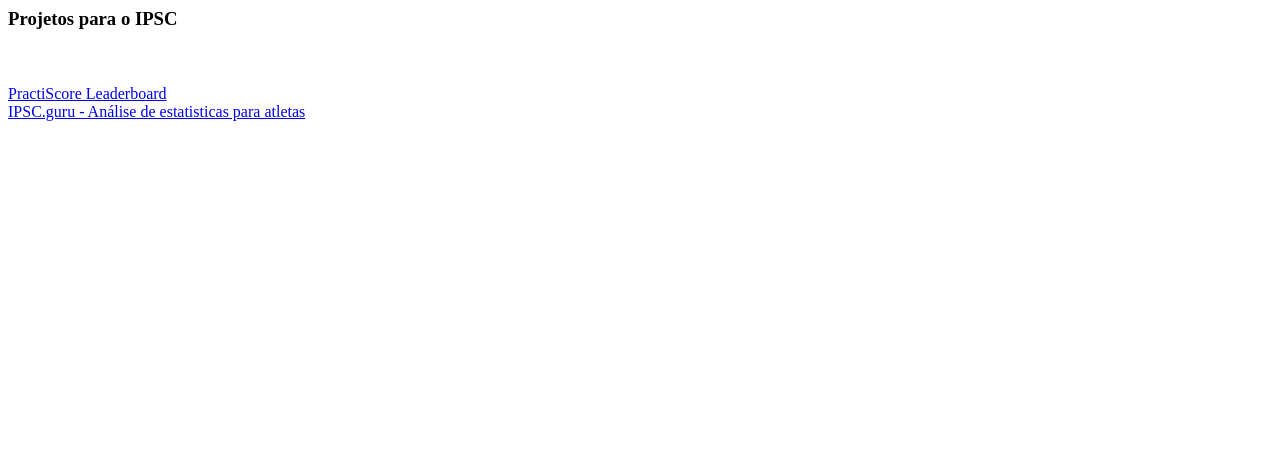
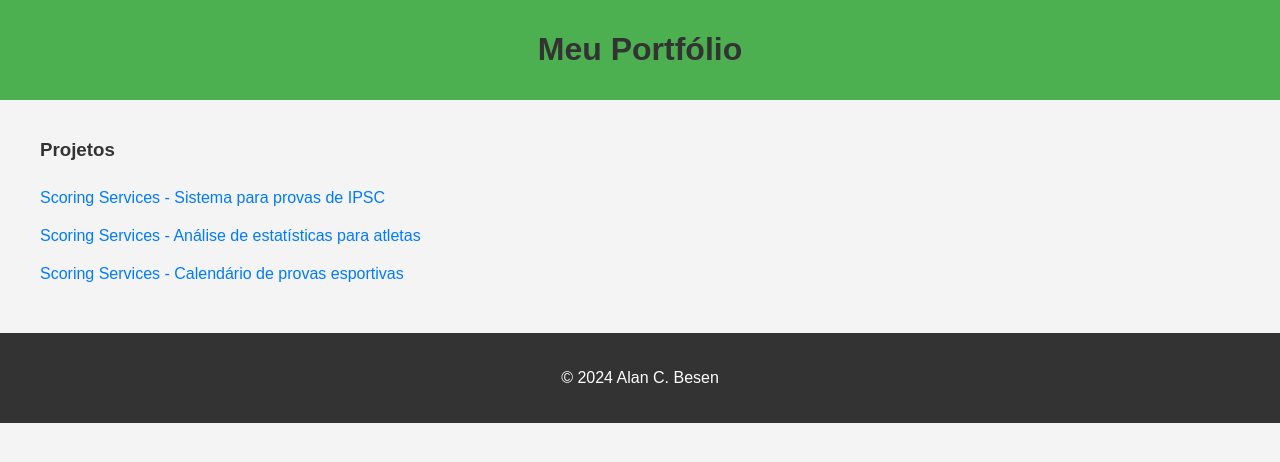
Before and after one commit to alanbesen/besen.io, a plain HTML site: page index.html in a window 1280 px wide. Drawn offline with Linux system fonts and the light colour scheme.

Commit message:
Commit teste

```diff
--- a/index.html
+++ b/index.html
@@ -1,6 +1,65 @@
-<h3>Projetos para o IPSC </h3>
-<br>
-<br>
-<a href='https://leaderboard.besen.io'> PractiScore Leaderboard </a>
-<br>
-<a href='https://ipsc.guru/'> IPSC.guru - Análise de estatisticas para atletas</a>
+<!DOCTYPE html>
+<html lang="pt-br">
+<head>
+    <meta charset="UTF-8">
+    <meta name="viewport" content="width=device-width, initial-scale=1.0">
+    <title>Portfólio - Alan Besen</title>
+    <style>
+        body {
+            font-family: Arial, sans-serif;
+            margin: 0;
+            padding: 0;
+            background-color: #f4f4f4;
+            color: #333;
+        }
+        header {
+            background-color: #4CAF50;
+            padding: 10px;
+            text-align: center;
+            color: white;
+        }
+        .container {
+            max-width: 1200px;
+            margin: 0 auto;
+            padding: 20px;
+        }
+        h1, h3 {
+            color: #333;
+        }
+        .projects a {
+            display: block;
+            padding: 10px 0;
+            text-decoration: none;
+            color: #007BFF;
+        }
+        .projects a:hover {
+            text-decoration: underline;
+        }
+        footer {
+            text-align: center;
+            padding: 20px;
+            background-color: #333;
+            color: white;
+            margin-top: 20px;
+        }
+    </style>
+</head>
+<body>
+    <header>
+        <h1>Meu Portfólio</h1>
+    </header>
+
+    <div class="container">
+        <h3>Projetos</h3>
+        <div class="projects">
+            <a href='https://hotsite.scoring.services'>Scoring Services - Sistema para provas de IPSC</a>
+            <a href='https://scoring.services/'>Scoring Services - Análise de estatísticas para atletas</a>
+            <a href='https://scoring.services/calendario'>Scoring Services - Calendário de provas esportivas</a>
+        </div>
+    </div>
+
+    <footer>
+        <p>&copy; 2024 Alan C. Besen</p>
+    </footer>
+</body>
+</html>
```
Also changed, not shown: sitemap.xml (+15 -1 lines).
